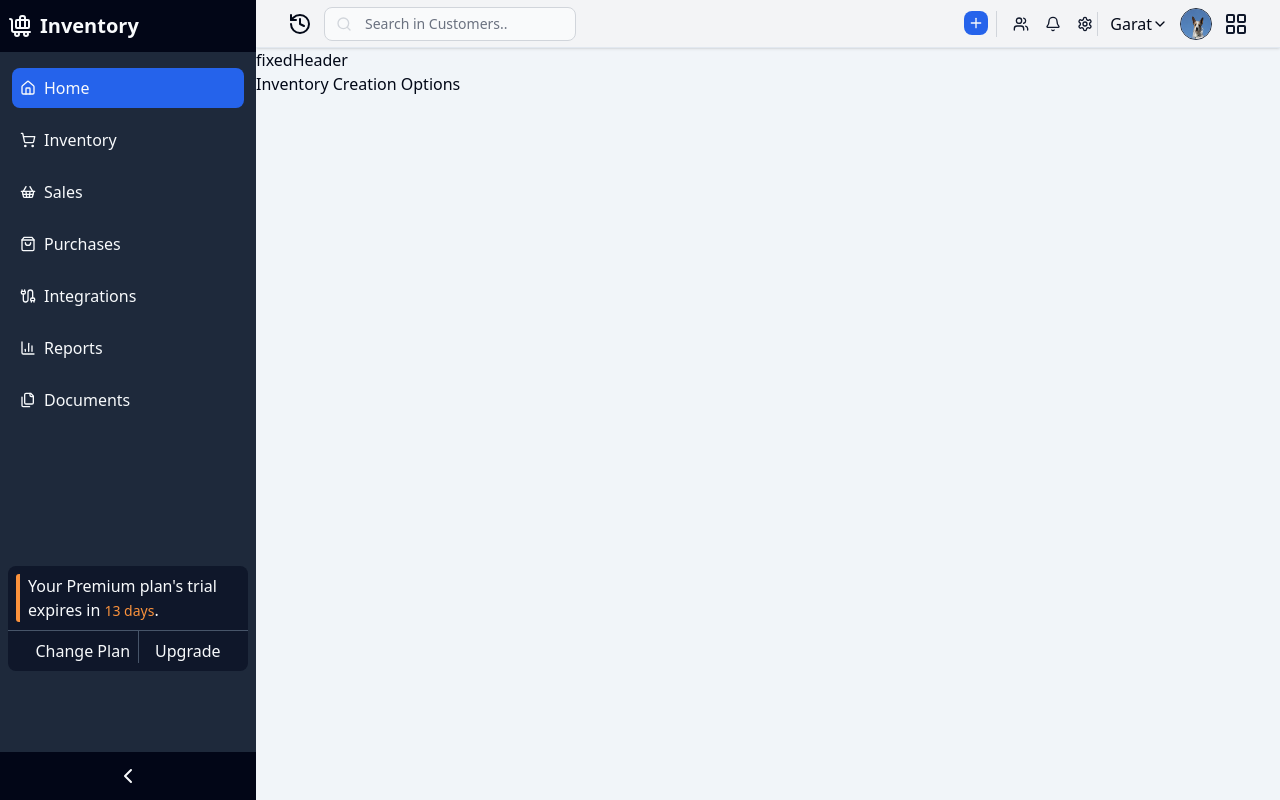
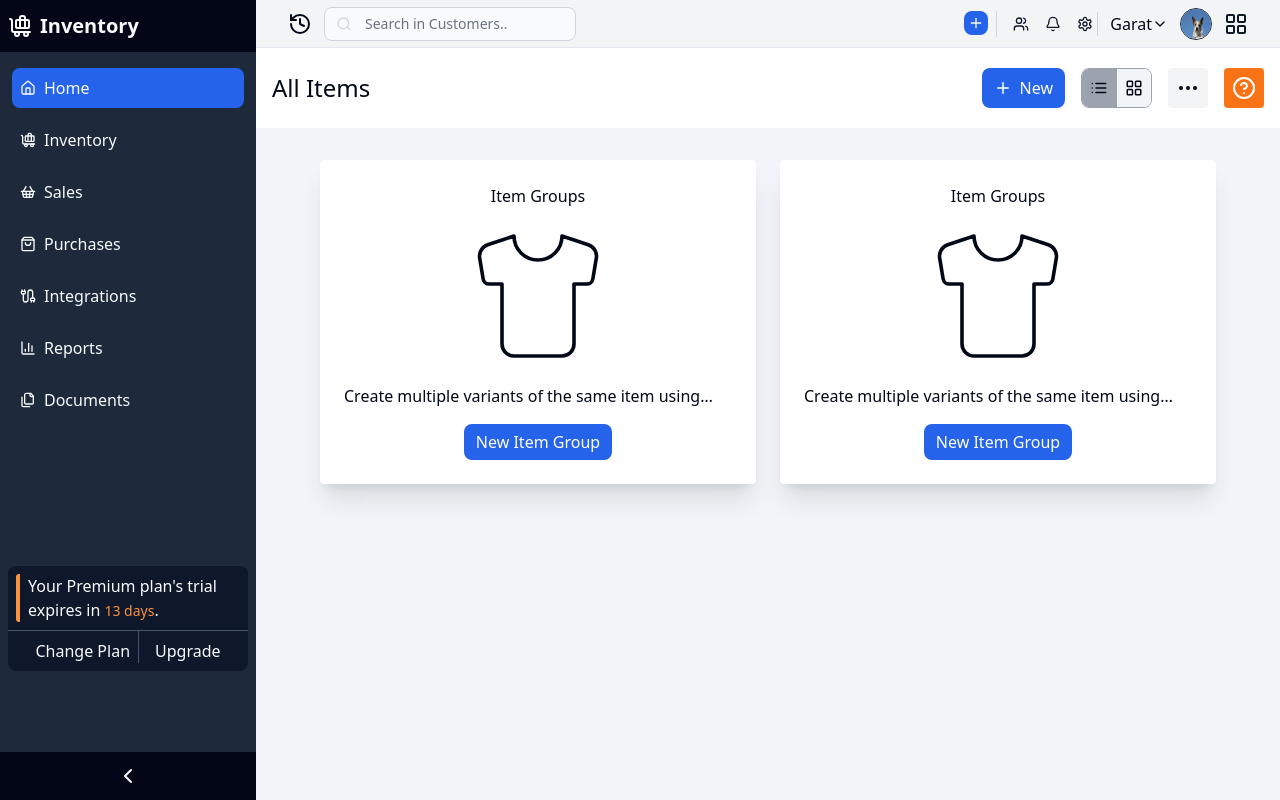
Before and after one commit to JacScript/inventory-software, a Next.js app: page /dashboard/inventory in a window 1280 px wide. Built offline with nearby package versions, Linux system fonts and the light colour scheme.

Commit message:
inventory section

```diff
--- a/app/(back-office)/dashboard/inventory/page.jsx
+++ b/app/(back-office)/dashboard/inventory/page.jsx
@@ -1,13 +1,54 @@
-import FixedHeader from '@/components/dashboard/FixedHeader'
-import React from 'react'
+import FixedHeader from "@/components/dashboard/FixedHeader";
+import { Shirt } from "lucide-react";
+import Link from "next/link";
+import React from "react";
 
 export default function Inventory() {
   return (
     <div>
       <FixedHeader />
-        <h2>Inventory Creation Options</h2>
+      <div className="grid grid-col-1 lg:grid-cols-2 py-8 px-16 gap-6">
+
+        <div className="shadow-xl bg-white flex flex-col items-center space-y-4 justify-center p-6 rounded">
+          <h2>Item Groups</h2>
+          <div className="">
+            <Shirt className="w-36 h-36" strokeWidth={0.6} />
+          </div>
+          <p className="line-clamp-1">
+            Create multiple variants of the same item using Item Groups
+          </p>
+          <Link
+            href="#"
+            className="inline-flex items-center gap-2 py-1.5 px-3 bg-blue-600 text-white rounded-lg hover:bg-blue-700 transition "
+          >
+            New Item Group
+          </Link>
+          {/* <button className="inline-flex items-center gap-2 py-1.5 px-3 bg-blue-600 text-white rounded-lg hover:bg-blue-700 transition ">
+            Enable
+          </button> */}
+        </div>
+
+        <div className="shadow-xl bg-white flex flex-col items-center space-y-4 justify-center p-6 rounded">
+          <h2>Item Groups</h2>
+          <div className="">
+            <Shirt className="w-36 h-36" strokeWidth={0.6} />
+          </div>
+          <p className="line-clamp-1">
+            Create multiple variants of the same item using Item Groups
+          </p>
+          <Link
+            href="#"
+            className="inline-flex items-center gap-2 py-1.5 px-3 bg-blue-600 text-white rounded-lg hover:bg-blue-700 transition "
+          >
+            New Item Group
+          </Link>
+          {/* <button className="inline-flex items-center gap-2 py-1.5 px-3 bg-blue-600 text-white rounded-lg hover:bg-blue-700 transition ">
+            Enable
+          </button> */}
+        </div>
+      </div>
     </div>
-  )
+  );
 }
 
 // https://www.youtube.com/watch?v=xpTRmfL3YRI
--- a/components/dashboard/CollapsibleLink.jsx
+++ b/components/dashboard/CollapsibleLink.jsx
@@ -2,10 +2,11 @@ import { PlusCircle } from 'lucide-react'
 import Link from 'next/link'
 import React from 'react'
 
-export default function CollapsibleLink({item}) {
+export default function CollapsibleLink({href, item,id}) {
   return (
-    <Link className='flex items-center justify-between pl-8 pr-2 hover:bg-slate-900 transition-all duration-300 rounded-lg py-2 space-x-3' href={item.href} key={item.id}>
-    <span className='text-sm'>{item.title}</span>
+    <Link className='flex items-center justify-between pl-8 pr-2 hover:bg-slate-900 transition-all duration-300 rounded-lg py-2 space-x-3' href={href}
+    key={id}>
+    <span className='text-sm'>{item}</span>
     <PlusCircle size={18}/>
     </Link>
   )
--- a/components/dashboard/FixedHeader.jsx
+++ b/components/dashboard/FixedHeader.jsx
@@ -1,9 +1,44 @@
-import React from 'react'
+"use client";
+
+import { HelpCircle, LayoutGrid, List, MoreHorizontal, Plus } from "lucide-react";
+import Link from "next/link";
+import React from "react";
 
 export default function FixedHeader() {
   return (
-    <div>
-        <h2>fixedHeader</h2>
+    <div className="flex justify-between items-center bg-white py-5 px-4  ">
+      {/* Left Section */}
+      <div>
+        <button className="text-2xl">All Items</button>
+      </div>
+
+      {/* Right Section */}
+      <div className="flex gap-4">
+        {/* New */}
+        <Link href="#" className="flex items-center gap-2 py-1.5 px-3 bg-blue-600 text-white rounded-lg hover:bg-blue-700 transition ">
+          <Plus size={18} />
+          <span>New</span>
+        </Link>
+
+        {/* Layout (Placeholder) */}
+        <div className="flex border border-gray-400 rounded-lg overflow-hidden">
+          <button className="bg-gray-400 p-2 rounded-l  border-r border-gray-400">
+            <List size={18}/>
+          </button>
+          <button className="p-2 bg-gray-100">
+            <LayoutGrid size={18}/>
+          </button>
+        </div>
+        {/* More (Placeholder) */}
+        <button className="p-2 bg-gray-100 rounded" size={18}>
+          <MoreHorizontal/>
+          </button>
+
+        {/* Help (Placeholder) */}
+        <button className="p-2 bg-orange-500 text-white rounded" size={18}>
+          <HelpCircle/>
+        </button>
+      </div>
     </div>
-  )
+  );
 }
--- a/components/dashboard/InventorySummaryCard.jsx
+++ b/components/dashboard/InventorySummaryCard.jsx
@@ -2,7 +2,7 @@ import React from 'react'
 
 export default function InventorySummaryCard({item}) {
   return (
-    <div key={item.id} className="shadow rounded-lg bg-white border border-slate-200 hover:border-blue-400 py-2  px-4 cursor-pointer flex items-center gap-3  justify-between transition-all duration-300">
+    <div className="shadow rounded-lg bg-white border border-slate-200 hover:border-blue-400 py-2  px-4 cursor-pointer flex items-center gap-3  justify-between transition-all duration-300">
     <h2 className="uppercase text-slate-500 text-sm">
       {item.title}
     </h2>
--- a/components/dashboard/SalesOverview.jsx
+++ b/components/dashboard/SalesOverview.jsx
@@ -63,9 +63,9 @@ export default function SalesOverview() {
           <div className=" pr-8 grid grid-cols-4 gap-4">
             {/* card */}
             {
-              saleActivity.map((item) => {
+              saleActivity.map((item,idx) => {
                 return (
-                 <SalesActivityCard item={item} />
+                 <SalesActivityCard item={item}  key={idx}/>
                 )
               })
             }
@@ -79,9 +79,9 @@ export default function SalesOverview() {
            <div className='flex flex-col space-y-4'>
 
             {
-              inventorySummary.map((item) => {
+              inventorySummary.map((item, idx) => {
                 return (
-                  <InventorySummaryCard item={item}/>
+                  <InventorySummaryCard item={item} key={idx}/>
                 );
               })
             }
--- a/components/dashboard/Sidebar.jsx
+++ b/components/dashboard/Sidebar.jsx
@@ -1,36 +1,82 @@
-"use client";
+"use client"
 import { BaggageClaim, BarChart3, BarChart4, Cable, ChevronLeft, Files, Home, PlusCircle, ShoppingBag, ShoppingBasket, ShoppingCart } from 'lucide-react'
 import Link from 'next/link'
 import React from 'react';
-import {
-  Collapsible,
-  CollapsibleContent,
-  CollapsibleTrigger,
-} from "@/components/ui/collapsible"
 import CollapsableLink from './CollapsibleLink';
 import SubscriptionCard from './SubscriptionCard';
+import SidebarDropdownLink from './SidebarDropdownLink';
+
 
 
 export default function Sidebar() {
      const inventoryLinks = [
       {
         id: 1,
-        title: "Item",
-        href:"#"
+        title: "Items",
+        href:"/dashboard/inventory"
       },
       {
-        id: 1,
+        id: 2,
         title: "Item Groups",
-        href:"#",
+        href:"/dashboard/inventory",
       },
 
       {
-        id: 1,
+        id: 3,
         title: "Inventory Adjustments",
         href:"#",
       },
      ]
 
+     const salesLinks = [
+      {
+        id: 1,
+        title: "Customers ",
+        href:"#"
+      },
+      {
+        id: 2,
+        title: "Sales Orders",
+        href:"#",
+      },
+
+      {
+        id: 3,
+        title: "Packages",
+        href:"#",
+      },
+
+      {
+        id: 4,
+        title: "Shipments",
+        href:"#",
+      },
+      {
+        id: 5,
+        title: "Invoices",
+        href:"#",
+      },
+      {
+        id: 6,
+        title: "Sales Receipts",
+        href:"#",
+      },
+      {
+        id: 7,
+        title: "Payments Received",
+        href:"#",
+      },
+      {
+        id: 8,
+        title: "Sales Returns",
+        href:"#",
+      },
+      {
+        id: 3,
+        title: "Credit Notes",
+        href:"#",
+      },
+     ]
   return (
     <div className="w-64  min-h-screen bg-slate-800 text-slate-50 flex flex-col justify-between fixed">
       {/* Top part */}
@@ -54,33 +100,16 @@ export default function Sidebar() {
             <span>Home</span>
           </Link>
 
-
-{/* collapsible component */}
-          <Collapsible>
-            <CollapsibleTrigger className='flex items-center space-x-2 p-2'>
-
-            <ShoppingCart className="w-4 h-4" />
-            <span>Inventory</span>
-
-            </CollapsibleTrigger>
-            <CollapsibleContent>
-
-            {
-              inventoryLinks.map((link) =>{
-                return (
-                 <CollapsableLink item={link}/>
-                )
-              })
-            }
-
-            </CollapsibleContent>
-          </Collapsible>
+          {/* collapsible  inventory component */}
+      <SidebarDropdownLink title="Inventory" items={inventoryLinks} icon={BaggageClaim}/>
+          {/* collapsible  sales component */}
+      <SidebarDropdownLink title="Sales" items={salesLinks} icon={ShoppingBasket}/>
 
 
-          <button className="flex items-center space-x-2 p-2" href="">
+          {/* <button className="flex items-center space-x-2 p-2" href="">
             <ShoppingBasket className="w-4 h-4" />
             <span>Sales</span>
-          </button>
+          </button> */}
 
           <button className="flex items-center space-x-2 p-2" href="">
             <ShoppingBag className="w-4 h-4" />
@@ -103,7 +132,7 @@ export default function Sidebar() {
           </Link>
         </nav>
       </div>
-        {/* Subscription Card */}
+      {/* Subscription Card */}
       {/* <SubscriptionCard /> */}
       <SubscriptionCard />
 
--- a/components/dashboard/SidebarDropdownLink.jsx
+++ b/components/dashboard/SidebarDropdownLink.jsx
@@ -1,7 +1,31 @@
+"use client"
 import React from 'react'
+import {
+  Collapsible,
+  CollapsibleContent,
+  CollapsibleTrigger,
+} from "@/components/ui/collapsible"
+import CollapsableLink from './CollapsibleLink'
+// import { ShoppingCart } from 'lucide-react'
 
-export default function SidebarDropdownLink() {
+export default function SidebarDropdownLink({title,items, icon}) {
+  const Icon = icon;
   return (
-    <div>SidebarDropdownLink</div>
+    <Collapsible>
+            <CollapsibleTrigger className="flex items-center space-x-2 p-2">
+              <Icon className="w-4 h-4" />
+              <span>{title}</span>
+            </CollapsibleTrigger>
+            <CollapsibleContent>
+              {items.map((item) => {
+                return (
+                  <CollapsableLink
+                   item={item.title}
+                   key={item.id}
+                   href={item.href} />
+                );
+              })}
+            </CollapsibleContent>
+          </Collapsible>
   )
 }
```
